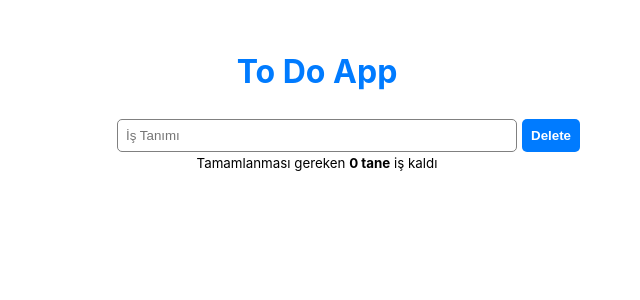
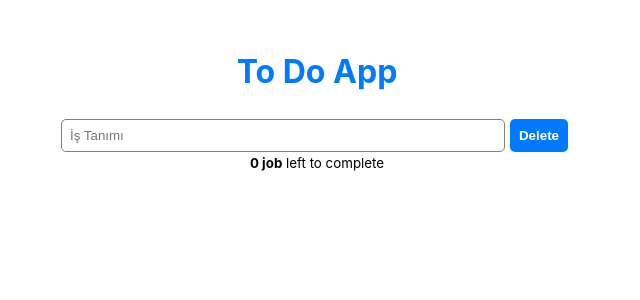
Before and after one commit to BornHungry/FirstReactApp, a React (Create React App) app: page / in a window 1280 px wide. Shown: the top 300 px of the page, without its empty margins (323-963 px from the left). Built offline with nearby package versions, Linux system fonts and the light colour scheme.

Commit message:
general update

```diff
--- a/src/App.css
+++ b/src/App.css
@@ -7,11 +7,15 @@
 
 
 .jobdefiniation {
-    width: 400px;
+    width: 100%;
     padding: 8px;
     text-align: start;
     border-radius: 5px;
     border: 1px solid gray;
+}
+
+.form-element {
+    width: 100%;
 }
 
 .contact-list {
@@ -37,7 +41,7 @@
 }
 
 .app {
-    width: 400px;
+    width: 40%;
     margin: 24px auto;
 }
 
--- a/src/components/Contact.js
+++ b/src/components/Contact.js
@@ -44,8 +44,7 @@ function Contact() {
       </div>
       <Contactlist contacts={contacts} updateContact={setContacts} />
       <small>
-        Tamamlanması gereken <strong>{`${priece.length} `} tane</strong> iş
-        kaldı
+        <strong>{`${priece.length} `} job</strong> left to complete
       </small>
     </div>
   );
--- a/src/components/Form.js
+++ b/src/components/Form.js
@@ -27,8 +27,8 @@ function Form({ addContact, contact }) {
 
   return (
     <>
-      <div>{/* // EN SON SEÇİLEN ÖĞELERİ SİLME ÜZERİNE ÇALIŞIYORDUN */}</div>
-      <form onSubmit={onSubmit}>
+      {/* <div>// EN SON SEÇİLEN ÖĞELERİ SİLME ÜZERİNE ÇALIŞIYORDUN</div> */}
+      <form className="form-element" onSubmit={onSubmit}>
         <div>
           <input
             className="jobdefiniation"
```
